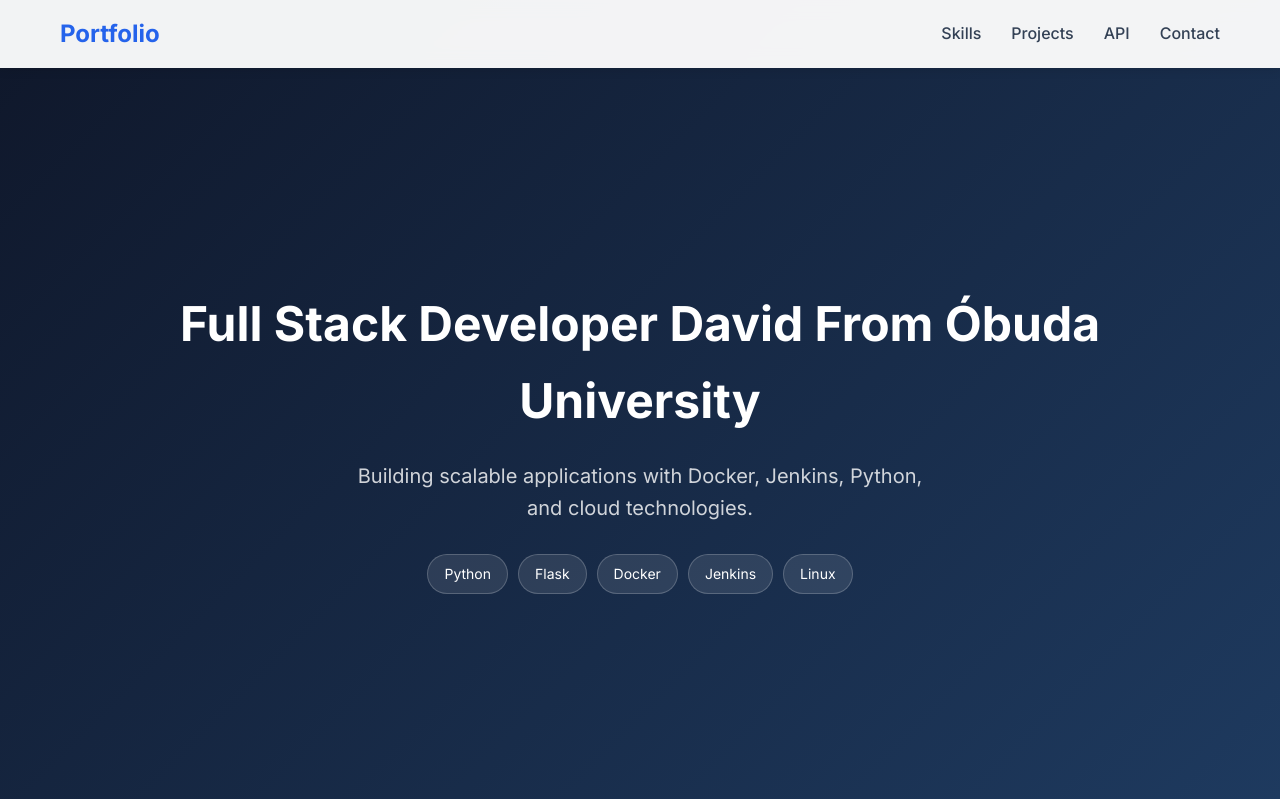
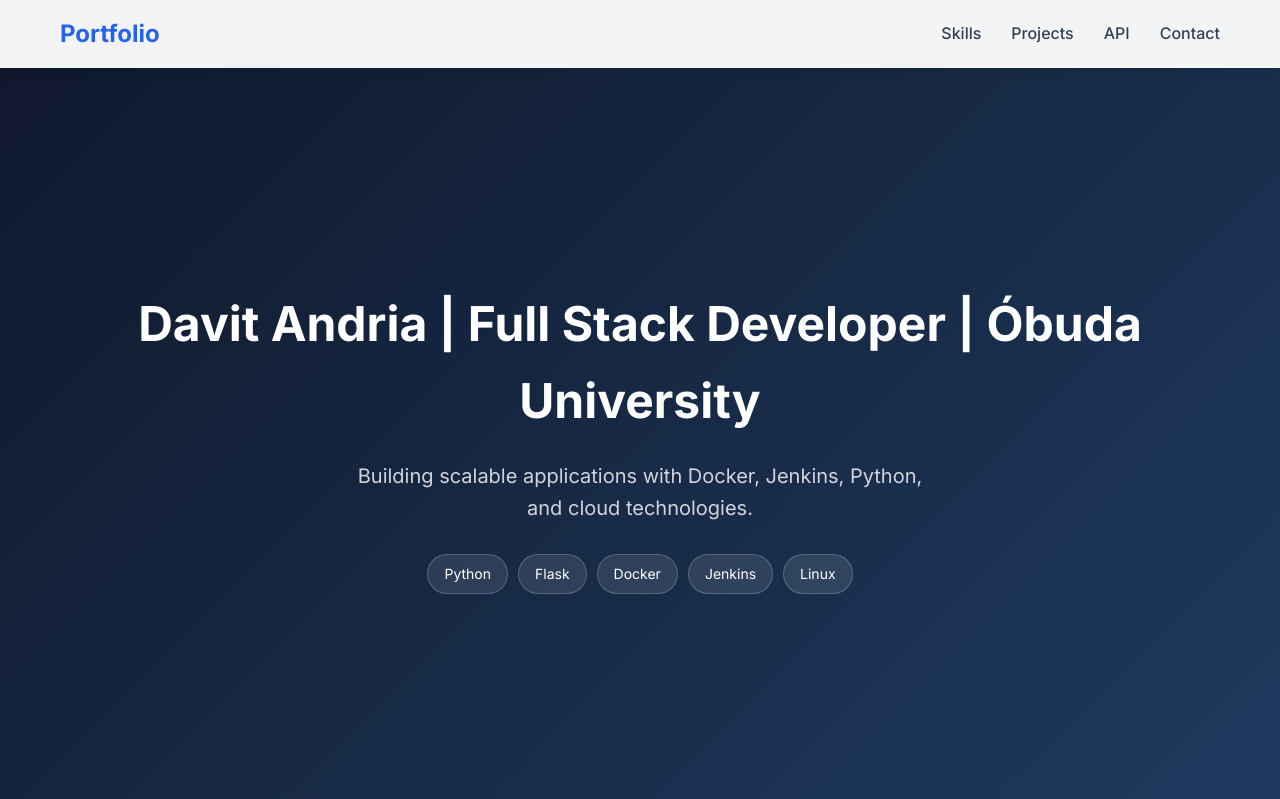
Before and after one commit to shelo0/portfolio-app, a Flask app: page / in a window 1280 px wide. Shown: the top 799 px of the page. Run offline with Flask 3, Linux system fonts and the light colour scheme; data comes from the database, SQL or seed files in the repository.

Commit message:
Update heading to Davit Andria

```diff
--- a/templates/index.html
+++ b/templates/index.html
@@ -12,7 +12,7 @@
     <div class="nav-links"><a href="#skills">Skills</a><a href="#projects">Projects</a><a href="#api">API</a><a href="#contact">Contact</a></div></div></nav>
 
     <header class="hero"><div class="container"><div class="hero-content">
-    <h1>Full Stack Developer David From Óbuda University</h1>
+    <h1>Davit Andria | Full Stack Developer | Óbuda University</h1>
     <p class="hero-bio">{{ profile.bio if profile else 'Building scalable apps with modern tech.' }}</p>
     <div class="tech-stack">
     <span class="tech-badge">Python</span><span class="tech-badge">Flask</span><span class="tech-badge">Docker</span>
```
Also changed, not shown: 5 other files.
